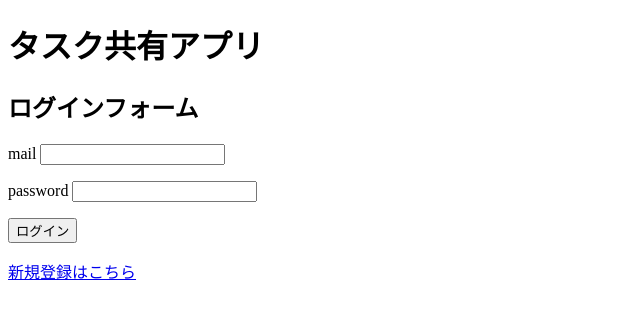
After one commit to kentaro-spec/CF_ToDo, a PHP site: page /CF_ToDo/views/index_view.php in a window 1280 px wide. The commit adds this page. Shown: the top 319 px of the page, without its empty margins (0-640 px from the left). Run offline with PHP 8.4, Linux system fonts and the light colour scheme; the template is opened without the code that fills it, so the values that code supplies are empty; some libraries are stand-ins or nearby versions.

Commit message:
ログイン画面の作成

```diff
--- /dev/null
+++ b/dashboard.php
@@ -0,0 +1 @@
+<?php?>
--- /dev/null
+++ b/views/index_view.php
@@ -0,0 +1,30 @@
+<!DOCTYPE html>
+<html lang="ja">
+<head>
+    <meta charset="UTF-8">
+    <meta name="viewport" content="width=device-width, initial-scale=1.0">
+    <title>ログイン画面</title>
+</head>
+<body>
+<h1>タスク共有アプリ</h1>
+    <h2>ログインフォーム</h2>
+    <form action="" method="POST" >
+
+        <p>
+            <label for="">mail</label>
+            <input type="email" name="mail">
+            <?php echo $errs['mail'];?>
+        </p>
+
+        <p>
+            <label for="">password</label>
+            <input type="password" name="password">
+            <?php echo $errs['password'];?>
+        </p>
+        <p>
+            <input type="submit" value="ログイン">
+        </p>
+    </form>
+    <p><a href="register.php">新規登録はこちら</a></p>
+</body>
+</html>
--- a/views/register_view.php
+++ b/views/register_view.php
@@ -35,6 +35,6 @@
             <input type="submit" value="会員登録">
         </p>
     </form>
-    <p><a href="#">ログインはこちら</a></p>
+    <p><a href="index.php">ログインはこちら</a></p>
 </body>
 </html>
```
Also changed, not shown: helpers/db_helper.php (+32 -10 lines), index.php (+50 -1 lines).
